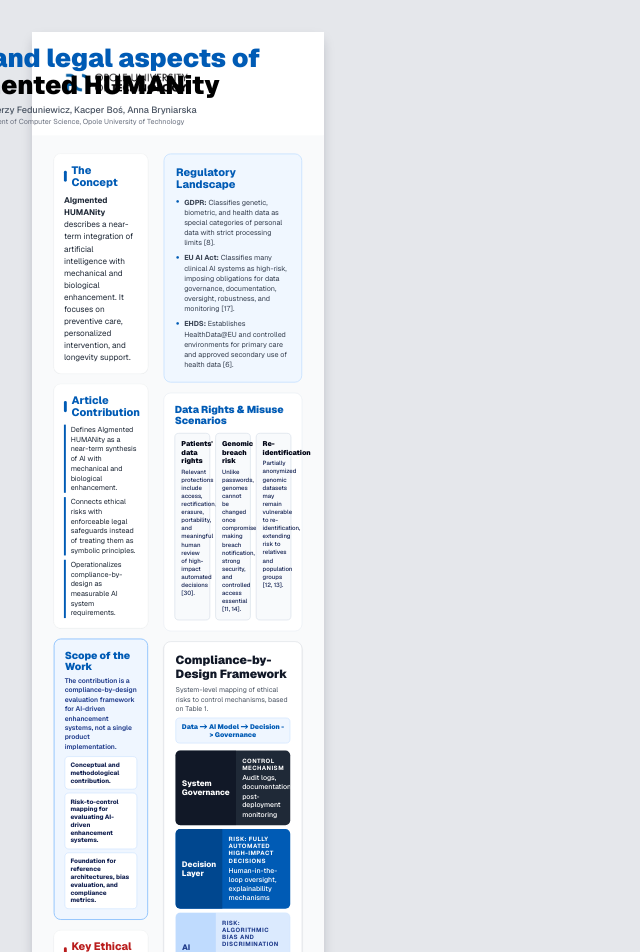
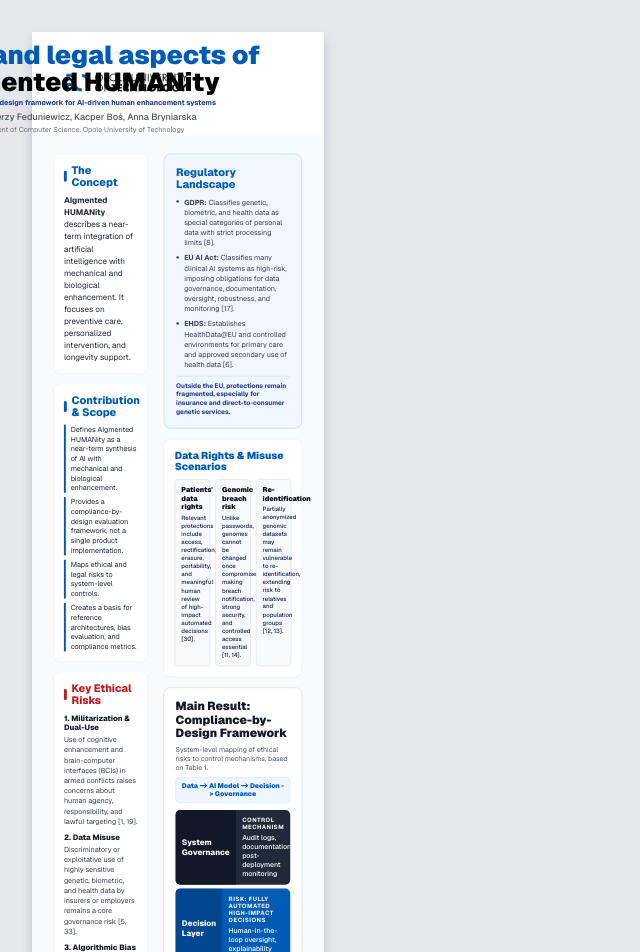
Before and after one commit to bos-8/brief, a Next.js app: page /en/poster in a window 1280 px wide. Shown: the top 952 px of the page, without its empty margins (0-640 px from the left). Built offline with nearby package versions, Linux system fonts and the light colour scheme.

Commit message:
PosterV2

```diff
--- a/src/components/layout/poster-a0.module.css
+++ b/src/components/layout/poster-a0.module.css
@@ -48,7 +48,7 @@
   position: absolute;
   right: 130px;
   text-align: center;
-  top: 52px;
+  top: 38px;
   width: 1800px;
 }
 
@@ -65,12 +65,20 @@
   color: #000000;
 }
 
+.subtitle {
+  color: #1e3a8a;
+  font-size: 30px;
+  font-weight: 700;
+  line-height: 1.25;
+  margin: 12px 0 0;
+}
+
 .authors {
   color: #4b5563;
   font-size: 38px;
   font-weight: 500;
   line-height: 1.25;
-  margin: 22px 0 0;
+  margin: 16px 0 0;
 }
 
 .affiliation {
@@ -195,50 +203,6 @@
   padding-left: 20px;
 }
 
-.scopeCard {
-  background: #eff6ff;
-  border: 4px solid #93c5fd;
-  border-radius: 30px;
-  padding: 42px;
-}
-
-.scopeTitle {
-  color: #005bb5;
-  font-size: 42px;
-  font-weight: 900;
-  letter-spacing: 0;
-  line-height: 1.12;
-  margin: 0 0 16px;
-}
-
-.scopeLead {
-  color: #1e3a8a;
-  font-size: 28px;
-  font-weight: 600;
-  line-height: 1.4;
-  margin: 0 0 22px;
-}
-
-.scopeList {
-  display: flex;
-  flex-direction: column;
-  gap: 14px;
-  list-style: none;
-  margin: 0;
-  padding: 0;
-}
-
-.scopeItem {
-  background: #ffffff;
-  border: 2px solid #bfdbfe;
-  border-radius: 18px;
-  color: #172554;
-  font-size: 26px;
-  font-weight: 800;
-  line-height: 1.25;
-  padding: 18px 22px;
-}
-
 .dataRightsCard {
   background: #ffffff;
   border: 2px solid #e2e8f0;
@@ -337,6 +301,16 @@
   list-style: none;
   margin: 0;
   padding: 0;
+}
+
+.regulatoryNote {
+  border-top: 2px solid #bfdbfe;
+  color: #1e3a8a;
+  font-size: 27px;
+  font-weight: 700;
+  line-height: 1.35;
+  margin: 24px 0 0;
+  padding-top: 20px;
 }
 
 .safeguardItem {
--- a/src/components/layout/poster-a0.tsx
+++ b/src/components/layout/poster-a0.tsx
@@ -33,16 +33,11 @@ const regulations = [
   },
 ];
 
-const contributions = [
+const contributionScope = [
   "Defines AIgmented HUMANity as a near-term synthesis of AI with mechanical and biological enhancement.",
-  "Connects ethical risks with enforceable legal safeguards instead of treating them as symbolic principles.",
-  "Operationalizes compliance-by-design as measurable AI system requirements.",
-];
-
-const scopePoints = [
-  "Conceptual and methodological contribution.",
-  "Risk-to-control mapping for evaluating AI-driven enhancement systems.",
-  "Foundation for reference architectures, bias evaluation, and compliance metrics.",
+  "Provides a compliance-by-design evaluation framework, not a single product implementation.",
+  "Maps ethical and legal risks to system-level controls.",
+  "Creates a basis for reference architectures, bias evaluation, and compliance metrics.",
 ];
 
 const dataRightsScenarios = [
@@ -137,6 +132,9 @@ export default function PosterA0() {
               Ethical and legal aspects of <br />
               <span className={styles.titleStrong}>AIgmented HUMANity</span>
             </h1>
+            <p className={styles.subtitle}>
+              A compliance-by-design framework for AI-driven human enhancement systems
+            </p>
             <p className={styles.authors}>
               Nikolas Jerzy Feduniewicz, Kacper Boś, Anna Bryniarska
             </p>
@@ -164,27 +162,11 @@ export default function PosterA0() {
             <section className={styles.card}>
               <h2 className={styles.sectionTitle}>
                 <span className={styles.titleBar} aria-hidden="true" />
-                Article Contribution
+                Contribution & Scope
               </h2>
               <ul className={styles.contributionList}>
-                {contributions.map((item) => (
+                {contributionScope.map((item) => (
                   <li className={styles.contributionItem} key={item}>
-                    {item}
-                  </li>
-                ))}
-              </ul>
-            </section>
-
-            <section className={styles.scopeCard}>
-              <h2 className={styles.scopeTitle}>Scope of the Work</h2>
-              <p className={styles.scopeLead}>
-                The contribution is a compliance-by-design evaluation framework
-                for AI-driven enhancement systems, not a single product
-                implementation.
-              </p>
-              <ul className={styles.scopeList}>
-                {scopePoints.map((item) => (
-                  <li className={styles.scopeItem} key={item}>
                     {item}
                   </li>
                 ))}
@@ -238,6 +220,10 @@ export default function PosterA0() {
                   </li>
                 ))}
               </ul>
+              <p className={styles.regulatoryNote}>
+                Outside the EU, protections remain fragmented, especially for
+                insurance and direct-to-consumer genetic services.
+              </p>
             </section>
 
             <section className={styles.dataRightsCard}>
@@ -255,7 +241,9 @@ export default function PosterA0() {
             </section>
 
             <section className={styles.frameworkCard}>
-              <h2 className={styles.frameworkTitle}>Compliance-by-Design Framework</h2>
+              <h2 className={styles.frameworkTitle}>
+                Main Result: Compliance-by-Design Framework
+              </h2>
               <p className={styles.frameworkLead}>
                 System-level mapping of ethical risks to control mechanisms, based
                 on Table 1.
@@ -313,10 +301,9 @@ export default function PosterA0() {
           <div className={styles.conclusion}>
             <h2 className={styles.footerTitle}>Conclusion</h2>
             <p className={styles.footerText}>
-              AI-driven human enhancement must be treated as a system design problem.
-              Governance requirements cannot be external constraints, but must be
-              embedded directly into AI architectures through enforceable mechanisms
-              across the AI lifecycle.
+              AI-driven human enhancement should be governed as an architecture
+              problem: ethical and legal safeguards must be embedded into data,
+              model, decision, and monitoring layers.
             </p>
           </div>
           <address className={styles.contact}>
@@ -326,7 +313,7 @@ export default function PosterA0() {
             <p className={styles.referencesText}>
               Citation numbers follow the full paper bibliography. Key refs:
               IHL [1, 19], GDPR [8], EHDS [6], WHO [23], genomic risk [12-14,
-              24, 25], bias [15, 16, 31].
+              24, 25], bias [15, 16, 31]. Full bibliography in the paper.
             </p>
           </address>
         </footer>
```
